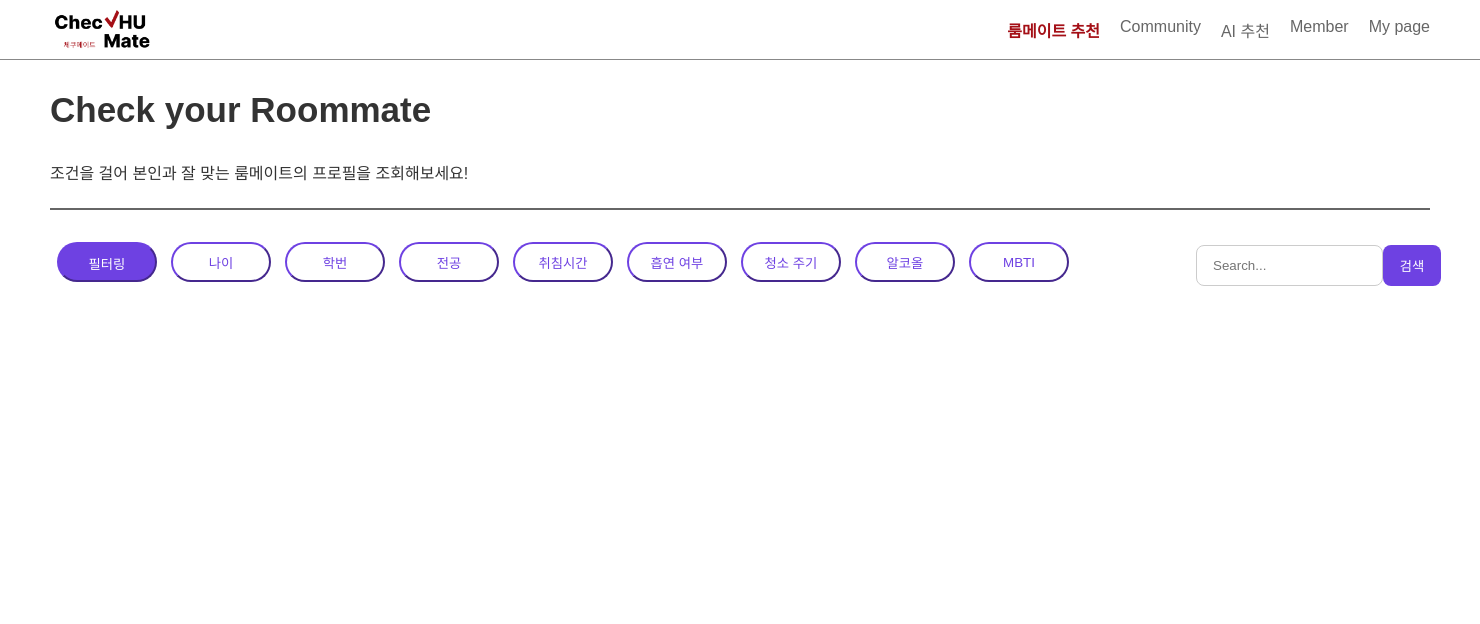
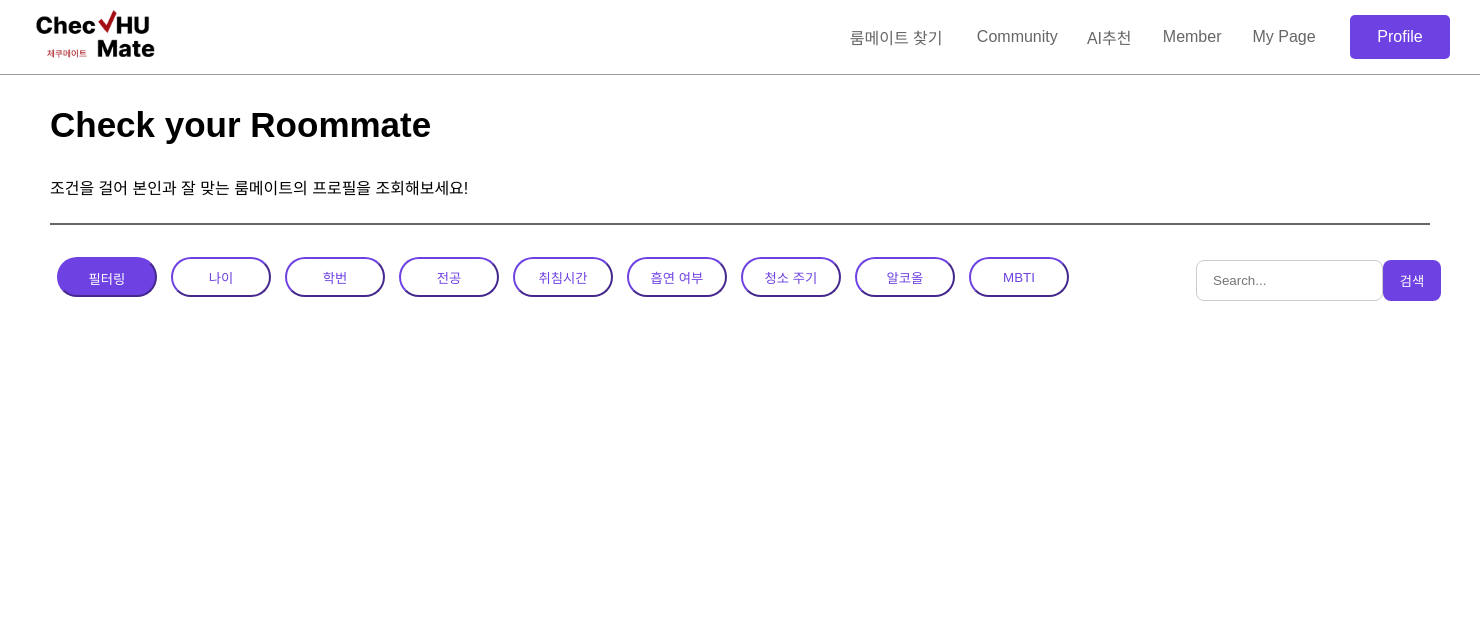
Before and after one commit to BARAM1NG/Demo_ChecKHUMate, a Python web app: template frontend/templates/check.html in a window 1480 px wide. Shown: the top 624 px of the page. Run offline with Jinja, Linux system fonts and the light colour scheme; the template is opened without the code that fills it, so the values that code supplies are empty.

Commit message:
feat: header style 일치

```diff
--- a/frontend/static/css/check.css
+++ b/frontend/static/css/check.css
@@ -6,34 +6,93 @@ body {
     padding: 0;
 }
 
-/* 기본 스타일 */
 * {
     margin: 0;
     padding: 0;
     text-decoration: none;
-    color: #333;
     box-sizing: border-box;
 }
 
-/* 헤더 스타일 */
+.logo {
+    height: 50px;
+}
+
 header {
     width: 100%;
-    height: 60px;
-    color: #666;
+    height: 75px;
+
     display: flex;
     justify-content: space-between;
     align-items: center;
-    padding: 0 50px;
-    border-bottom: #888 1px solid;
+    border-bottom: solid 1px #999;
+    padding : 0 30px;
 }
+
+.tapWrap {
+    width: 500px;
+    height: 50px;
+    margin-left: auto;
+    margin-right: 20px;
+
+    display: flex;
+    justify-content: space-between;
+    align-items: center;
+}
+
+.tapWrap>div {
+    margin: 0 10px;
+    text-align: center;
+}
+
+.tapWrap>div>a{
+    color: #666;
+    cursor: pointer;
+}
+.tapWrap>div>a:hover{
+    color: #A40F16;
+    font-weight: bold;
+}
+
+.mypage{
+    width: 80px;
+}
+
+.roommate {
+    width:125px;
+}
+
+.community {
+    width:100px;
+}
+
+.ai_recommend {
+    width:60px;
+}
+
+.member {
+    width:80px;
+}
+
+.profile_box {
+    background-color: #6E41E2;
+    width: 100px;
+    height: 44px;
+    border-radius: 5px;
+
+    display: flex;
+    justify-content: center;
+    align-items: center;
+    text-align: center;
+}
+
+.profile_box>a{
+    color : #fff;
+}
+
 
 nav {
     width: 100%;
     height: 150px;
-    /* display: flex;
-    flex-direction: column;
-    align-items: center;
-    justify-content: center; */
     padding: 0 50px 0 50px;
 }
 
@@ -124,67 +183,7 @@ main {
 
 /* 여기서부터 main */
 
-.roommate {
-    width: 350px;
-    height: 350px;
-    background-color: #f2f2f2;
-    border-radius: 10px;
-    box-shadow: 0 2px 4px rgba(0, 0, 0, 0.1);
-    overflow: hidden;
-    display: flex;
-    flex-direction: column;
-    align-items: center;
-    padding: 30px;
-    box-sizing: border-box;
-    margin: 0 15px 0 15px;
-}
 
-.roommate img {
-    width: 120px;
-    height: 120px;
-    border-radius: 50%;
-    object-fit: cover;
-    margin-bottom: 30px;
-}
-
-.roommate h2 {
-    font-size: 18px;
-    font-weight: bold;
-    margin-bottom: 20px;
-    text-align: center;
-}
-
-.roommate p {
-    font-size: 14px;
-    color: #666;
-    text-align: center;
-    margin-bottom: 20px;
-}
-
-.roommate button {
-    padding: 8px 16px;
-    background-color: #007bff;
-    color: #fff;
-    border: none;
-    border-radius: 4px;
-    cursor: pointer;
-    transition: background-color 0.3s ease;
-}
-
-.roommate button:hover {
-    background-color: #0056b3;
-}
-
-.sum_profile {
-    display: flex;
-    list-style: none;
-    margin-bottom: 50px;
-}
-
-.sum_profile li {
-    margin-left: 20px;
-    font-size: 14px;
-}
 
 
 /* 카테고리창 코드 */
--- a/frontend/templates/check.html
+++ b/frontend/templates/check.html
@@ -10,16 +10,30 @@
 
 <body>
 <header>
-  <div class="logo">
-    <a href="#"><img src="../static/image/logo.png" alt="logo_img"></a>
+  <a href="./main.html">
+    <img class='logo' src='../static/image/logo.png'>
+  </a>
+  <div class="tapWrap">
+    <div class=roommate>
+      <a href="./check.html">룸메이트 찾기</a>
+    </div>
+    <div class="community">
+      <a href="">Community</a>
+    </div>
+    <div class="ai_recommend">
+      <a href="./roommate_profile.html">AI추천</a>
+    </div>
+    <div class="member">
+      <a href="">Member</a>
+    </div>
+    <div class="mypage">
+      <a href="./my_page_2.html">My Page</a>
+    </div>
   </div>
-  <ul class="nav-links">
-    <li><a href="#">룸메이트 추천</a></li>
-    <li><a href="#">Community</a></li>
-    <li><a href="#">AI 추천</a></li>
-    <li><a href="#">Member</a></li>
-    <li><a href="#">My page</a></li>
-  </ul>
+  <div class=profile_box>
+    <a href="./my_profile.html">Profile</a>
+  </div>
+  <!--<div class="line"></div>-->
 </header>
 
 <nav>
```
